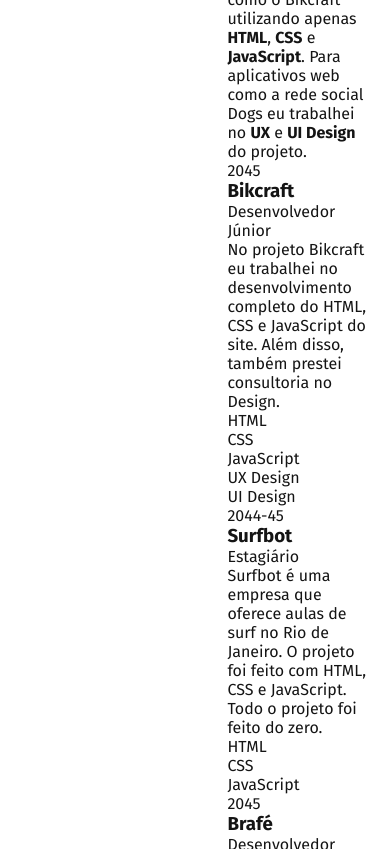
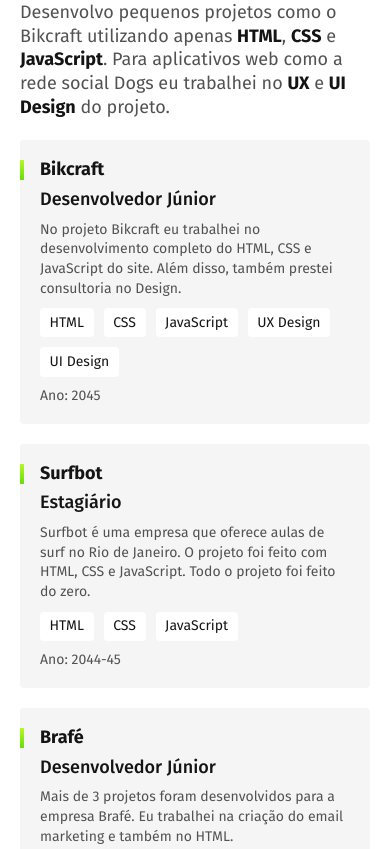
Before and after one commit to allangdasilva/projeto-portfolio-origamid, a plain HTML site: page index.html in a window 390 px wide. Shown: the part 446-1295 px from the top of the page. Drawn offline with Linux system fonts and the light colour scheme.

Commit message:
Estilização da section experience completa

```diff
--- a/css/experience.css
+++ b/css/experience.css
@@ -0,0 +1,106 @@
+.experience .caption {
+  color: #e0e0e0;
+}
+.experience-content {
+  display: grid;
+  gap: 2.5rem;
+}
+.experience-text {
+  font-size: 1.5rem;
+  line-height: 1.33;
+  max-width: 50ch;
+  color: #525252;
+}
+.experience-text strong {
+  color: #141414;
+}
+.enterprise {
+  position: relative;
+  display: grid;
+  grid-template-columns: 1fr 1fr;
+  gap: 0.625rem 1.25rem;
+  padding: 1.25rem;
+  border-radius: 0.25rem;
+  background: #f5f5f5;
+}
+.enterprise::before {
+  content: "";
+  position: absolute;
+  top: 1.25rem;
+  left: 0;
+  width: 0.25rem;
+  height: 1.25rem;
+  background: linear-gradient(#b6f829, #67dd0a);
+}
+.enterprise-year {
+  position: absolute;
+  top: 1.35rem;
+  left: -6rem;
+  width: 80px;
+  text-align: right;
+  font-size: 0.875rem;
+  color: #525252;
+}
+.enterprise-title {
+  font-size: 1.125rem;
+  line-height: 1.1;
+  font-weight: bold;
+}
+.enterprise-text {
+  font-size: 0.875rem;
+  line-height: 1.4;
+  color: #525252;
+}
+.enterprise-skills {
+  display: flex;
+  flex-wrap: wrap;
+  align-content: start;
+  gap: 0.625rem;
+}
+.enterprise-skills li {
+  font-size: 0.875rem;
+  line-height: 1.4;
+  border-radius: 0.25rem;
+  background: #ffffff;
+  padding: 0.3rem 0.6rem;
+}
+@media (max-width: 800px) {
+  .experience {
+    grid-template-columns: 1fr;
+    gap: 2.5rem;
+  }
+  .experience .caption {
+    color: #141414;
+  }
+  .experience-text {
+    font-size: 1.25rem;
+    max-width: 70ch;
+  }
+  .enterprise-year {
+    position: initial;
+    order: 1;
+    width: initial;
+    text-align: left;
+  }
+  .enterprise-year::before {
+    content: "Ano: ";
+  }
+}
+@media (max-width: 500px) {
+  .experience {
+    padding-block: 0.625rem;
+    gap: 1.25rem;
+  }
+  .experience-content {
+    gap: 1.25rem;
+  }
+  .experience-text {
+    font-size: 1.125rem;
+  }
+  .enterprise {
+    grid-template-columns: 1fr;
+  }
+  .enterprise-title-span {
+    font-weight: 500;
+  }
+}
--- a/css/global.css
+++ b/css/global.css
@@ -26,3 +26,27 @@ a {
 
   padding: 1.25rem;
 }
+.caption {
+  font-size: 8rem;
+  line-height: 1;
+  max-width: 4ch;
+  word-break: break-all;
+  text-transform: uppercase;
+}
+@media (max-width: 800px) {
+  .caption {
+    font-size: 3rem;
+    text-transform: capitalize;
+    max-width: initial;
+  }
+}
+@media (max-width: 700px) {
+  .caption {
+    font-size: 3.6rem;
+  }
+}
+@media (max-width: 500px) {
+  .caption {
+    font-size: 2.4rem;
+  }
+}
--- a/css/introduction.css
+++ b/css/introduction.css
@@ -1,6 +1,5 @@
 .introduction {
   align-items: center;
-  gap: 5rem;
 }
 .introduction h1 {
   position: relative;
@@ -58,7 +57,7 @@
     font-size: 3.6rem;
   }
   .introduction p {
-    font-size: 1.2rem;
+    font-size: 1.125rem;
   }
 }
 @media (max-width: 500px) {
--- a/index.html
+++ b/index.html
@@ -42,8 +42,8 @@
       id="experience"
     >
       <h2 class="caption">Experiência</h2>
-      <div>
-        <p>
+      <div class="experience-content">
+        <p class="experience-text">
           Desenvolvo pequenos projetos como o Bikcraft utilizando apenas
           <strong>HTML</strong>, <strong>CSS</strong> e
           <strong>JavaScript</strong>. Para aplicativos web como a rede social
@@ -54,13 +54,15 @@
         <div class="enterprise">
           <span class="enterprise-year">2045</span>
           <h3 class="enterprise-title">Bikcraft</h3>
-          <span class="enterprise-title">Desenvolvedor Júnior</span>
+          <span class="enterprise-title enterprise-title-span"
+            >Desenvolvedor Júnior</span
+          >
           <p class="enterprise-text">
             No projeto Bikcraft eu trabalhei no desenvolvimento completo do
             HTML, CSS e JavaScript do site. Além disso, também prestei
             consultoria no Design.
           </p>
-          <ul>
+          <ul class="enterprise-skills">
             <li>HTML</li>
             <li>CSS</li>
             <li>JavaScript</li>
@@ -71,13 +73,13 @@
         <div class="enterprise">
           <span class="enterprise-year">2044-45</span>
           <h3 class="enterprise-title">Surfbot</h3>
-          <span class="enterprise-title">Estagiário</span>
+          <span class="enterprise-title enterprise-title-span">Estagiário</span>
           <p class="enterprise-text">
             Surfbot é uma empresa que oferece aulas de surf no Rio de Janeiro. O
             projeto foi feito com HTML, CSS e JavaScript. Todo o projeto foi
             feito do zero.
           </p>
-          <ul>
+          <ul class="enterprise-skills">
             <li>HTML</li>
             <li>CSS</li>
             <li>JavaScript</li>
@@ -86,7 +88,9 @@
         <div class="enterprise">
           <span class="enterprise-year">2045</span>
           <h3 class="enterprise-title">Brafé</h3>
-          <span class="enterprise-title">Desenvolvedor Júnior</span>
+          <span class="enterprise-title enterprise-title-span"
+            >Desenvolvedor Júnior</span
+          >
           <p class="enterprise-text">
             Mais de 3 projetos foram desenvolvidos para a empresa Brafé. Eu
             trabalhei na criação do email marketing e também no HTML.
```
